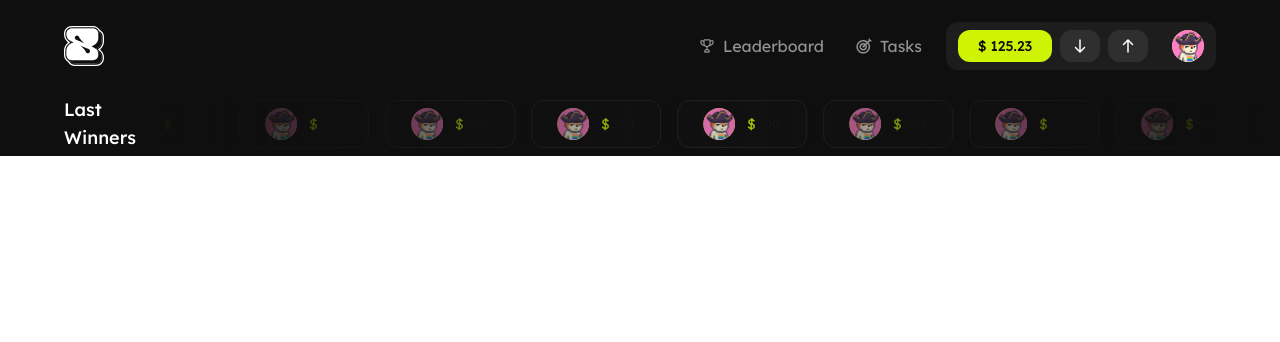
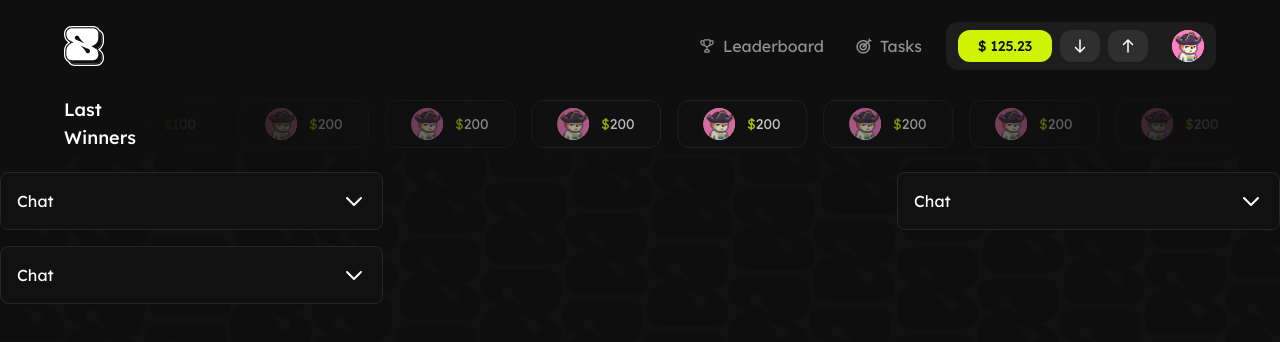
Before and after one commit to PawnLabs/soluck-app, a Next.js app: page / in a window 1280 px wide. Shown: the top 342 px of the page. Built offline with nearby package versions, Linux system fonts and the light colour scheme.

Commit message:
build: added collapsible components and a bg image

```diff
--- /dev/null
+++ b/app/_components/Foldable.tsx
@@ -0,0 +1,68 @@
+"use client";
+import { useState } from "react";
+import { motion, AnimatePresence } from "framer-motion";
+
+export const Collapsible = ({ style }: { style: string }) => {
+  const [isOpen, setIsOpen] = useState(false);
+
+  return (
+    <div className={style}>
+      <motion.div
+        className={`cursor-pointer border-black-4 bg-blackish p-4 text-white ${
+          isOpen ? "border-x-[1px] border-t-[1px]" : "border-[1px]"
+        }`}
+        onClick={() => setIsOpen(!isOpen)}
+        initial={false}
+        animate={{
+          borderTopLeftRadius: 8,
+          borderTopRightRadius: 8,
+          borderBottomLeftRadius: isOpen ? 0 : 8,
+          borderBottomRightRadius: isOpen ? 0 : 8,
+        }}
+        transition={{ duration: 0.3 }}
+      >
+        <div className="flex items-center justify-between">
+          <span>Chat</span>
+          <motion.svg
+            className="h-6 w-6"
+            animate={{ rotate: isOpen ? 180 : 0 }}
+            transition={{ duration: 0.3 }}
+            fill="none"
+            stroke="currentColor"
+            viewBox="0 0 24 24"
+            xmlns="http://www.w3.org/2000/svg"
+          >
+            <path
+              strokeLinecap="round"
+              strokeLinejoin="round"
+              strokeWidth={2}
+              d="M19 9l-7 7-7-7"
+            />
+          </motion.svg>
+        </div>
+      </motion.div>
+      <AnimatePresence initial={false}>
+        {isOpen && (
+          <motion.div
+            initial="collapsed"
+            animate="open"
+            exit="collapsed"
+            variants={{
+              open: { opacity: 1, height: "283px" },
+              collapsed: { opacity: 0, height: 0 },
+            }}
+            transition={{ delay: 0.01 }}
+            className="overflow-hidden rounded-b-xl border-x-[1px] border-b-[1px] border-black-4 bg-blackish text-white"
+          >
+            <motion.div
+              variants={{ collapsed: { scale: 0.8 }, open: { scale: 1 } }}
+              transition={{ duration: 0.3 }}
+            >
+              <p>Content goes here</p>
+            </motion.div>
+          </motion.div>
+        )}
+      </AnimatePresence>
+    </div>
+  );
+};
--- a/app/_components/LastWinners.tsx
+++ b/app/_components/LastWinners.tsx
@@ -44,7 +44,7 @@ export const LastWinners = () => {
       <div className="relative w-[1560px] overflow-hidden">
         <div
           ref={scrollRef}
-          className="animate-slide-left flex gap-4 whitespace-nowrap"
+          className="flex animate-slide-left gap-4 whitespace-nowrap"
           style={{ width: "max-content" }}
         >
           {winners.concat(winners).map((winner, index) => (
@@ -63,7 +63,7 @@ interface WinnerRectangleProps {
 
 const WinnerRectangle: React.FC<WinnerRectangleProps> = ({ winner }) => {
   return (
-    <div className="bg-blackish border-black-4 flex h-[48px] w-[130px] flex-shrink-0 items-center justify-center gap-3 rounded-xl border-[1px]">
+    <div className="flex h-[48px] w-[130px] flex-shrink-0 items-center justify-center gap-3 rounded-xl border-[1px] border-black-4 bg-blackish">
       <Image
         src={profilePicSvg}
         alt="Logo"
@@ -73,7 +73,7 @@ const WinnerRectangle: React.FC<WinnerRectangleProps> = ({ winner }) => {
       />
       <div className="flex text-sm">
         <div className="text-yellow-main">$</div>
-        <div className="">{winner.amount}</div>
+        <div className="text-white">{winner.amount}</div>
       </div>
     </div>
   );
--- a/app/content.layout.tsx
+++ b/app/content.layout.tsx
@@ -1,3 +1,7 @@
 export const ContentLayout = ({ children }: { children: React.ReactNode }) => {
-  return <div className="flex h-screen w-screen">{children}</div>;
+  return (
+    <div className="relative flex h-screen w-screen bg-blackish bg-[url('icons/Background.svg')] bg-cover bg-center bg-no-repeat">
+      {children}
+    </div>
+  );
 };
--- a/app/page.tsx
+++ b/app/page.tsx
@@ -1,3 +1,4 @@
+import { Collapsible } from "./_components/Foldable";
 import { Header } from "./_components/Header";
 import { LastWinners } from "./_components/LastWinners";
 
@@ -10,6 +11,16 @@ export default function Home() {
       <div className="h-[64px] w-full">
         <LastWinners></LastWinners>
       </div>
+      <div className="flex flex-grow">
+        <div className="flex h-full w-[511px] flex-col items-center justify-start gap-4 pt-4 text-white">
+          <Collapsible style={"w-[383px]"}></Collapsible>
+          <Collapsible style={"w-[383px]"}></Collapsible>
+        </div>
+        <div className="h-full w-[958px]"></div>
+        <div className="h-full w-[511px] items-center justify-center pt-4">
+          <Collapsible style={"w-[383px]"}></Collapsible>
+        </div>
+      </div>
     </div>
   );
 }
--- a/package.json
+++ b/package.json
@@ -10,6 +10,7 @@
   },
   "dependencies": {
     "clsx": "^2.1.1",
+    "framer-motion": "^11.5.4",
     "next": "14.2.8",
     "react": "^18",
     "react-dom": "^18",
```
Also changed, not shown: app/icons/Background.svg (added), 1 other file (tests, documents, lock files or other folders).
